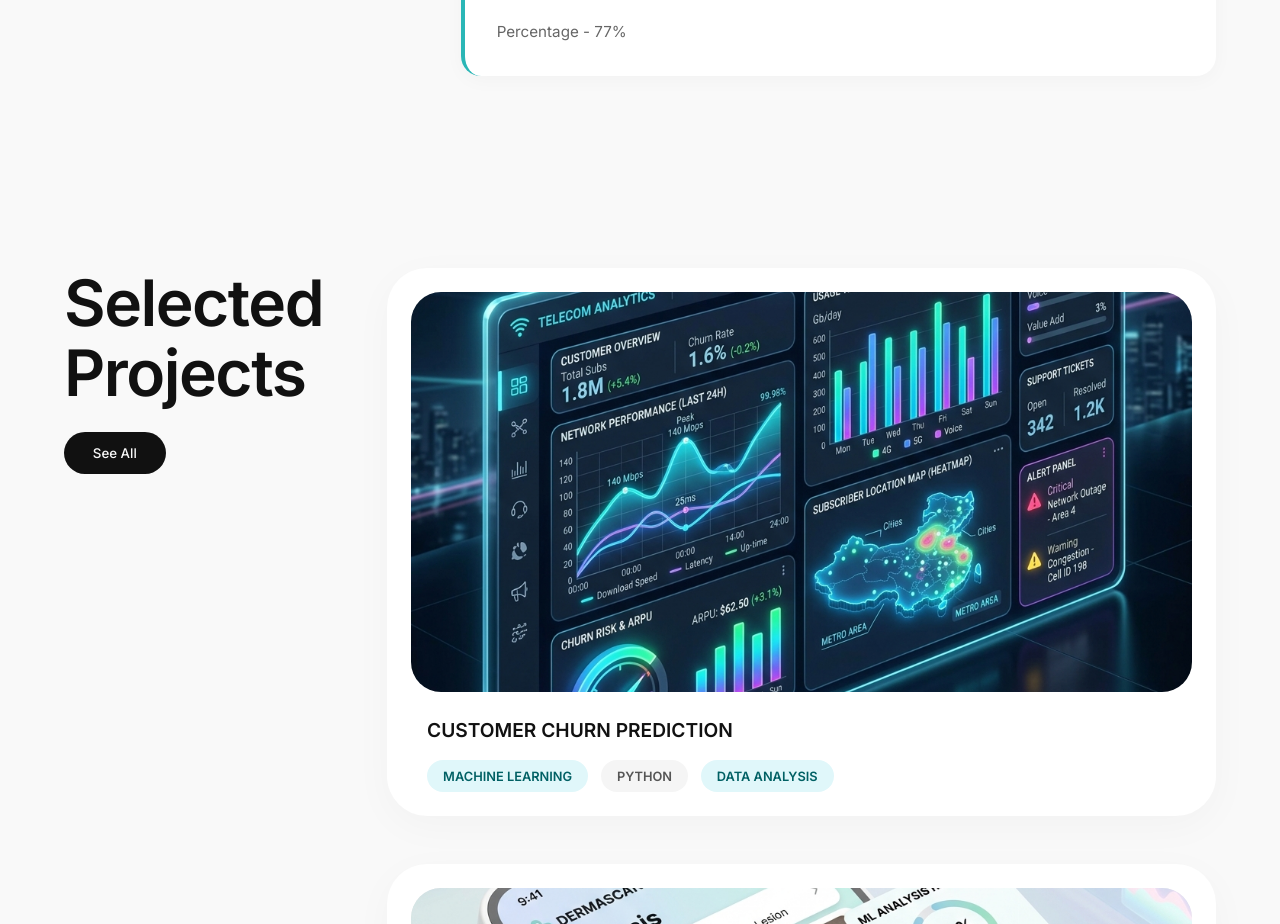
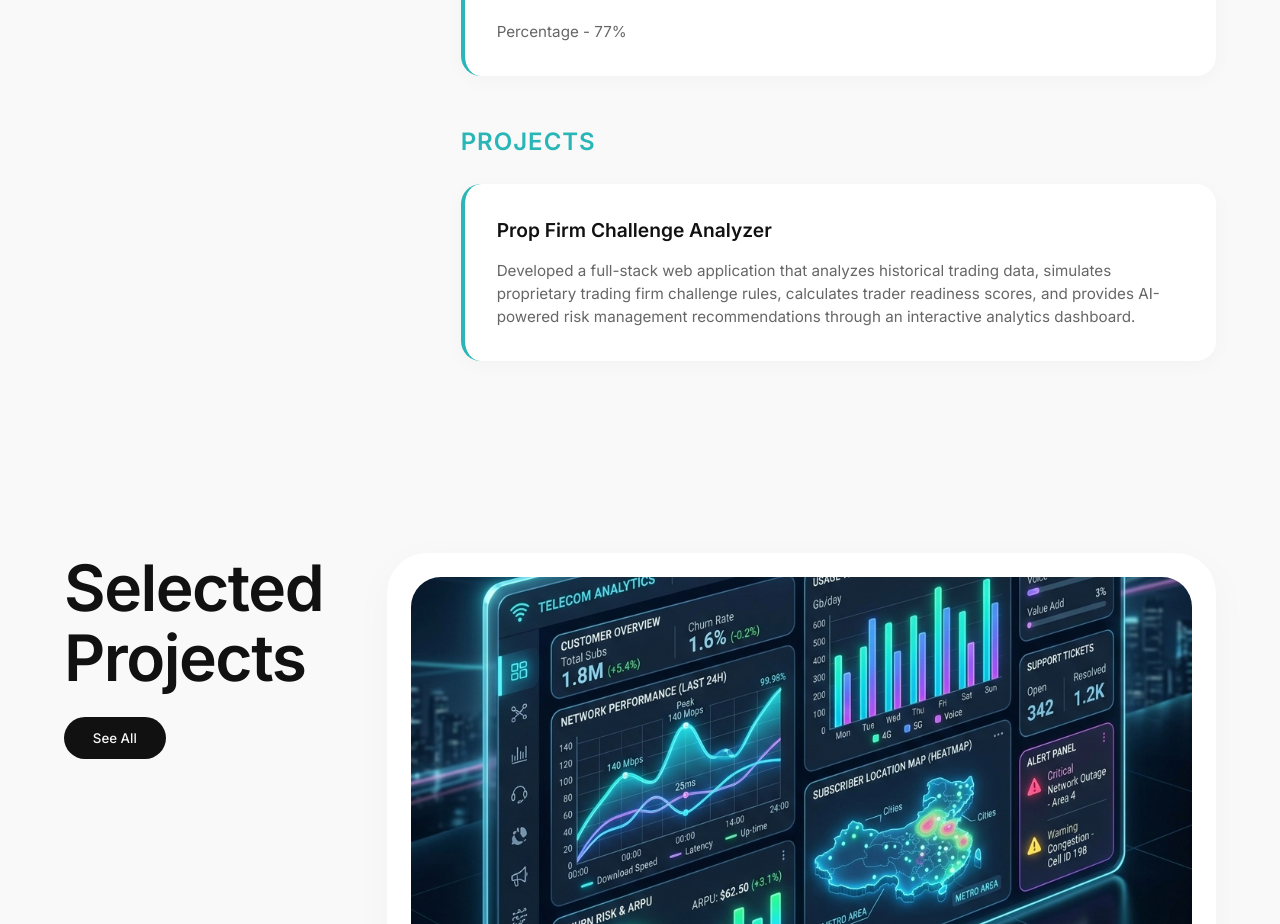
Before and after one commit to sujithTech007/My-Portfolio, a Next.js app: page / in a window 1280 px wide. Shown: the part 2520-3444 px from the top of the page. Built offline with nearby package versions, Linux system fonts and the light colour scheme.

Commit message:
Add Prop Firm Challenge Analyzer to Experience section

```diff
--- a/src/components/EducationExperience.tsx
+++ b/src/components/EducationExperience.tsx
@@ -76,6 +76,25 @@ export default function EducationExperience() {
           </div>
         </motion.div>
 
+        <motion.div
+          className={styles.timelineBlock}
+          initial={{ opacity: 0, y: 30 }}
+          whileInView={{ opacity: 1, y: 0 }}
+          viewport={{ once: true, margin: "-50px" }}
+          transition={{ duration: 0.5, delay: 0.3 }}
+        >
+          <h3 className={styles.blockTitle}>Projects</h3>
+
+          <div className={styles.item}>
+            <div className={styles.itemHeader}>
+              <h3>Prop Firm Challenge Analyzer</h3>
+            </div>
+            <p className={styles.desc}>
+              Developed a full-stack web application that analyzes historical trading data, simulates proprietary trading firm challenge rules, calculates trader readiness scores, and provides AI-powered risk management recommendations through an interactive analytics dashboard.
+            </p>
+          </div>
+        </motion.div>
+
       </div>
     </section>
   );
```
Also changed, not shown: public/profile.png (deleted).
